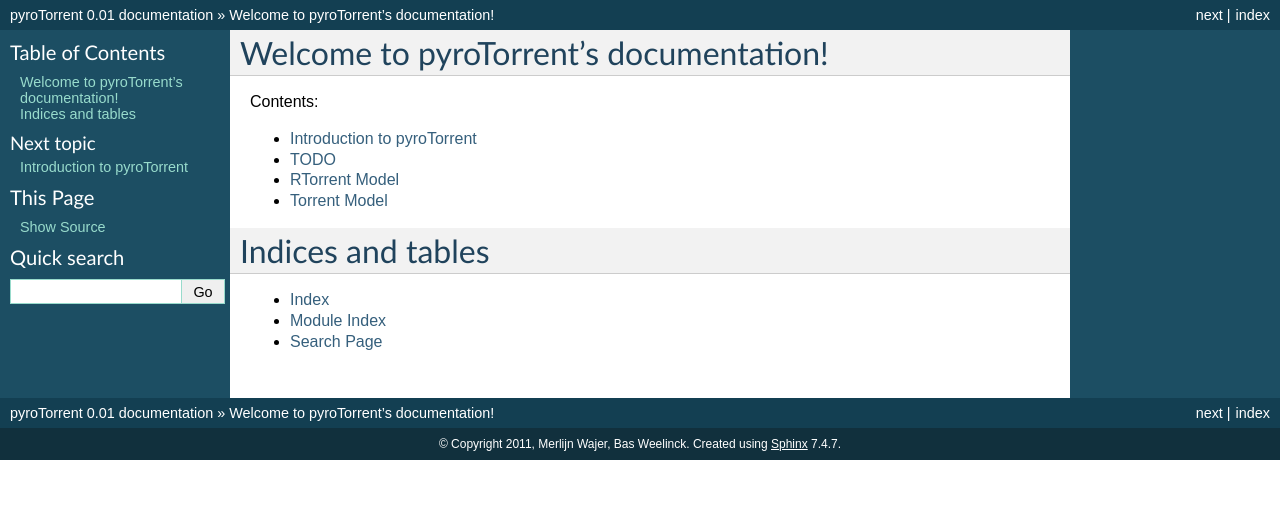
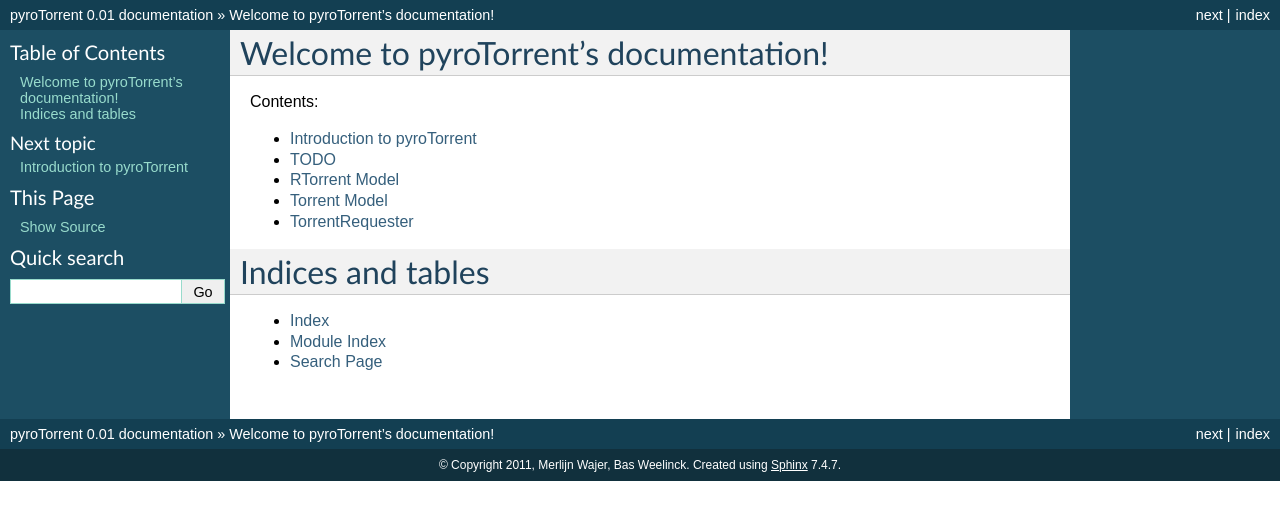
Before and after one commit to MerlijnWajer/pyroTorrent, a Sphinx documentation site: the page built from sphinx/index.rst, in a window 1280 px wide. Shown: the top 520 px of the page. Built offline with Sphinx 7.4.7, drawn with Linux system fonts in a browser that asks for light colours.

Commit message:
Sphinx: Add more documentation.

```diff
--- a/sphinx/conf.py
+++ b/sphinx/conf.py
@@ -19,6 +19,7 @@
 #sys.path.insert(0, os.path.abspath('.'))
 # XXX:  Change this to model path later.
 sys.path.insert(0, os.path.abspath('../pyroTorrent/pyrotorrent/model'))
+sys.path.insert(0, os.path.abspath('../pyroTorrent/pyrotorrent/lib'))
 
 # -- General configuration -----------------------------------------------------
 
--- a/sphinx/index.rst
+++ b/sphinx/index.rst
@@ -15,6 +15,7 @@
     todo.rst
     rtorrent.rst
     torrent.rst
+    torrentrequester.rst
 
 
 
--- /dev/null
+++ b/sphinx/torrentrequester.rst
@@ -0,0 +1,5 @@
+TorrentRequester
+================
+
+.. automodule:: torrentrequester
+    :members:
```
